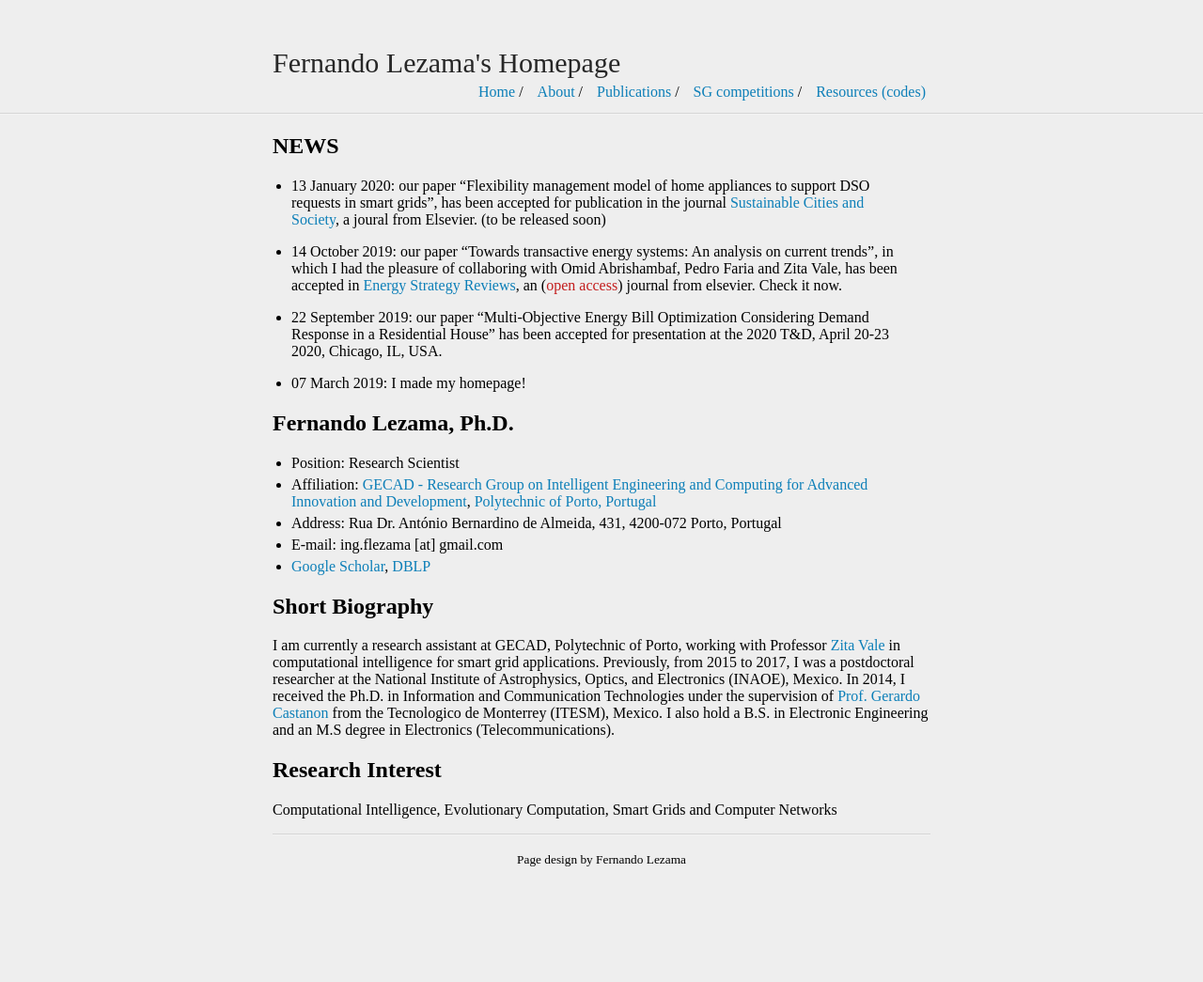
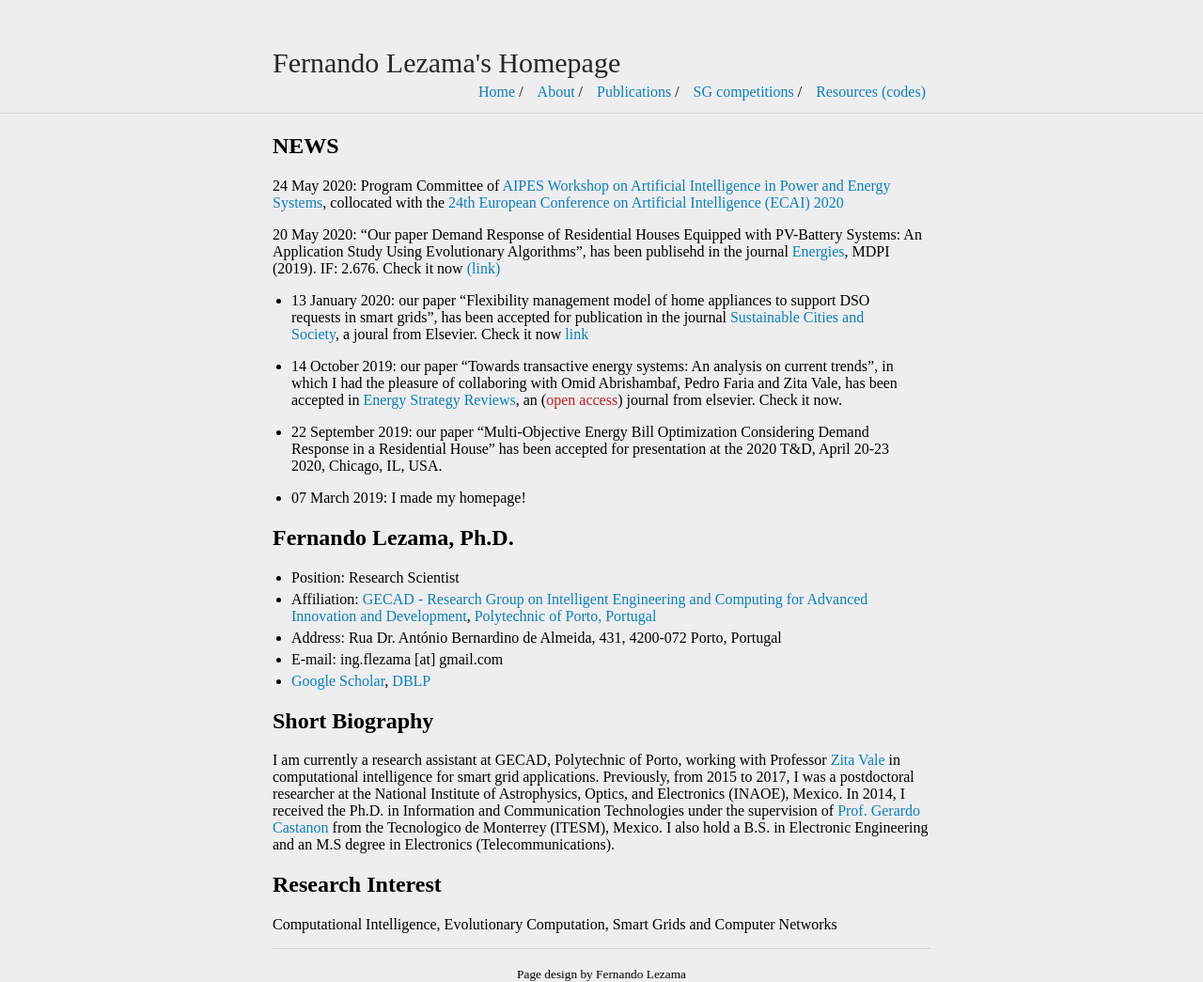
Before and after one commit to fernandolezama/fernandolezama.github.io, a Jekyll site: the page built from index.md, in a window 1280 px wide. Shown: the whole page at 94% size. Built offline with Jekyll 4.4.1, drawn with Linux system fonts in a browser that asks for light colours; before the commit the page ends 923 px from its top, so only the background shows below that.

Commit message:
Update index.md

```diff
--- a/index.md
+++ b/index.md
@@ -5,7 +5,11 @@
 
 
 ## NEWS
-* 13 January 2020: our paper "Flexibility management model of home appliances to support DSO requests in smart grids", has been accepted for publication in the journal [Sustainable Cities and Society](https://www.journals.elsevier.com/sustainable-cities-and-society), a joural from Elsevier. (to be released soon)
+24 May 2020: Program Committee of [AIPES Workshop on Artificial Intelligence in Power and Energy Systems](http://www.gecad.isep.ipp.pt/AIPES/), collocated with the [24th European Conference on Artificial Intelligence (ECAI) 2020](http://ecai2020.eu/)
+
+20 May 2020: "Our paper Demand Response of Residential Houses Equipped with PV-Battery Systems: An Application Study Using Evolutionary Algorithms", has been publisehd in the journal [Energies](https://www.mdpi.com/journal/energies), MDPI (2019). IF: 2.676. Check it now [(link)](https://www.mdpi.com/1996-1073/13/10/2466)
+
+* 13 January 2020: our paper "Flexibility management model of home appliances to support DSO requests in smart grids", has been accepted for publication in the journal [Sustainable Cities and Society](https://www.journals.elsevier.com/sustainable-cities-and-society), a joural from Elsevier. Check it now [link](https://www.sciencedirect.com/science/article/pii/S2210670720300354)
 
 * 14 October 2019: our paper "Towards transactive energy systems: An analysis on current trends", in which I had the pleasure of collaboring with Omid Abrishambaf, Pedro Faria and Zita Vale, has been accepted in [Energy Strategy Reviews](https://www.sciencedirect.com/science/article/pii/S2211467X19301105), an (<span style="color:#C31D1D;">open access</span>) journal from elsevier. Check it now.
 
```
